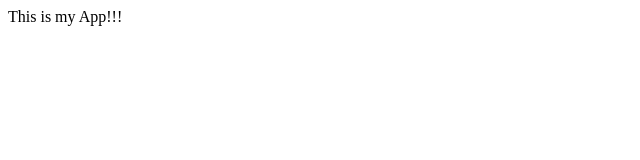
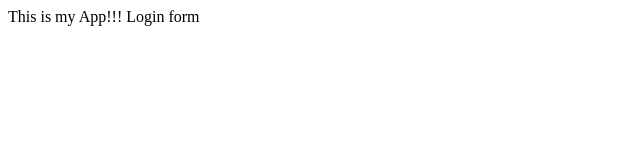
Before and after one commit to Sarky23/myappsample, a plain HTML site: page index.html in a window 1280 px wide. Shown: the full height of the page, 0-640 px from the left. Drawn offline with Linux system fonts and the light colour scheme.

Commit message:
login form

```diff
--- /dev/null
+++ b/dir2/app2.js
@@ -0,0 +1 @@
+console.log(123);
--- a/index.html
+++ b/index.html
@@ -8,7 +8,7 @@
 </head>
 
 <body>
-    This is my App!!!
+    This is my App!!! Login form
 </body>
 
 </html>
```
Also changed, not shown: login.html (added, +1 -0 lines), log.txt (added).
